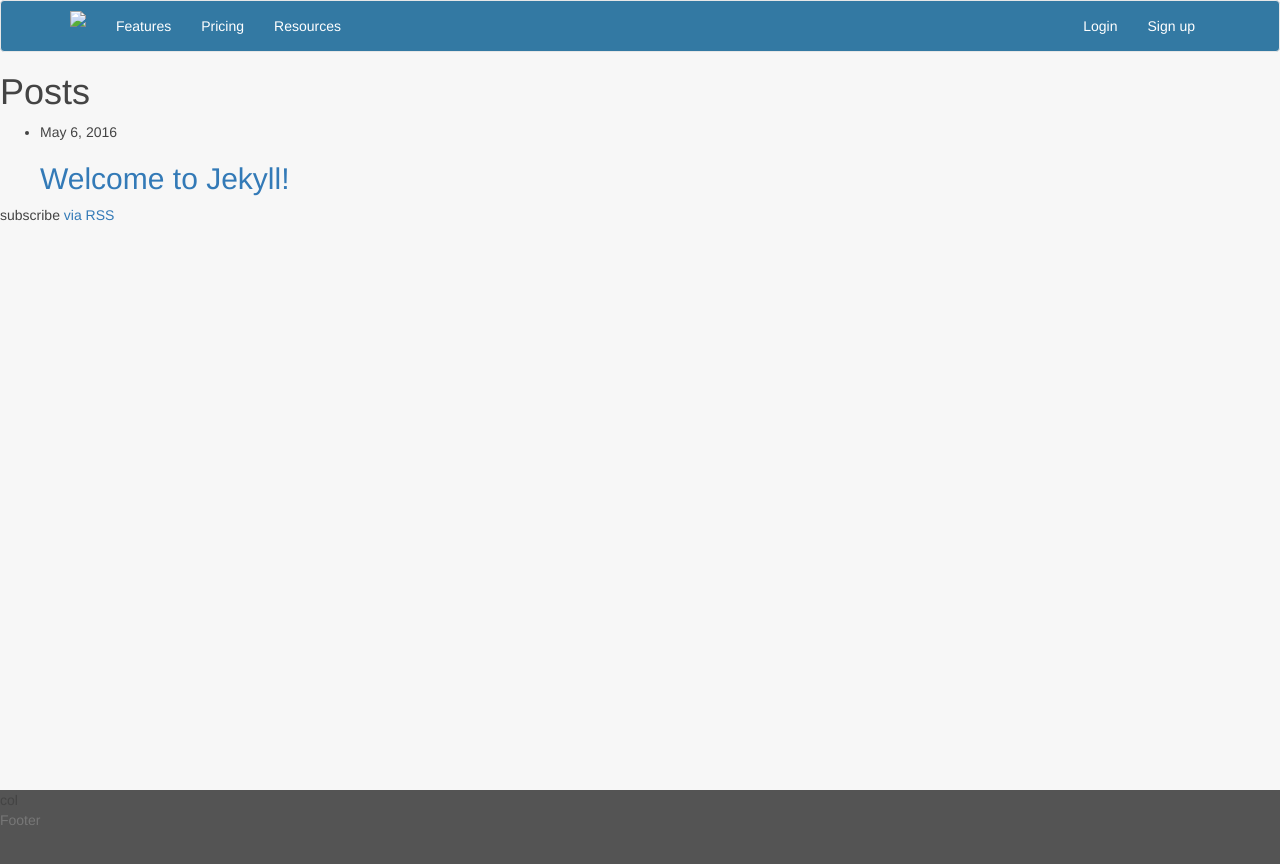
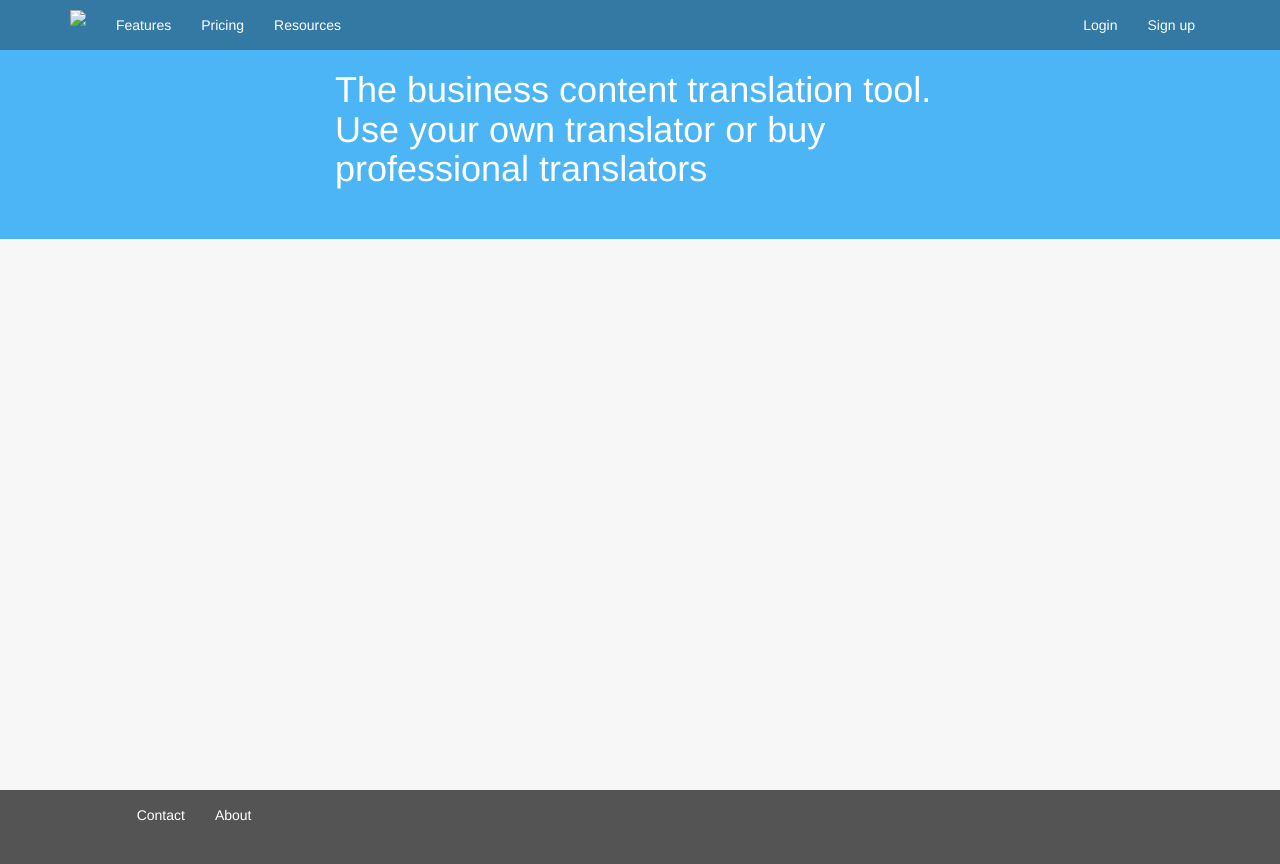
Before and after one commit to yhoiseth/www.understandly.com, a Jekyll site: the page built from index.html, in a window 1280 px wide. Shown: the top 864 px of the page. Built offline with Jekyll 4.4.1, drawn with Linux system fonts in a browser that asks for light colours.

Commit message:
Homepage content

```diff
--- a/_includes/footer.html
+++ b/_includes/footer.html
@@ -1,8 +1,12 @@
 <footer class="footer navbar-fixed-bottom">
-  <div class="footer-container">
-    <row>
-      col
-    </row>
-    <p class="text-muted">Footer</p>
-  </div>
+      <div class="footer-container container-fluid">
+        <div class="row">
+          <div class="col-sm-offset-1 col-sm-6">
+            <ul class="nav navbar-nav">
+              <li><a href="#"><span class="text-white">Contact</span></a></li>
+              <li><a href="#"><span class="text-white">About</span></a></li>
+            </ul>
+          </div>
+        </div>
+      </div>
 </footer>
--- a/_layouts/default.html
+++ b/_layouts/default.html
@@ -7,9 +7,11 @@
 
     {% include header.html %}
 
-    <div class="page-content">
-      <div class="wrapper">
-        {{ content }}
+    <div class="container-fluid">
+      <div class="row page-container">
+        <div class="col-sm-6 col-sm-offset-3">
+          <h1 class="text-white">The business content translation tool. Use your own translator or buy professional translators</h1>
+        </div>
       </div>
     </div>
 
--- a/css/main.scss
+++ b/css/main.scss
@@ -49,6 +49,17 @@ legend {
 
 body {
     color:#444;
+}
+
+.navbar{
+    margin:0px;
+    border:0px;
+    border-radius:0px;
+}
+
+.page-container{
+    background-color: #4CB5F5;
+    padding-bottom: 40px;
 }
 
 .footer-container{
```
